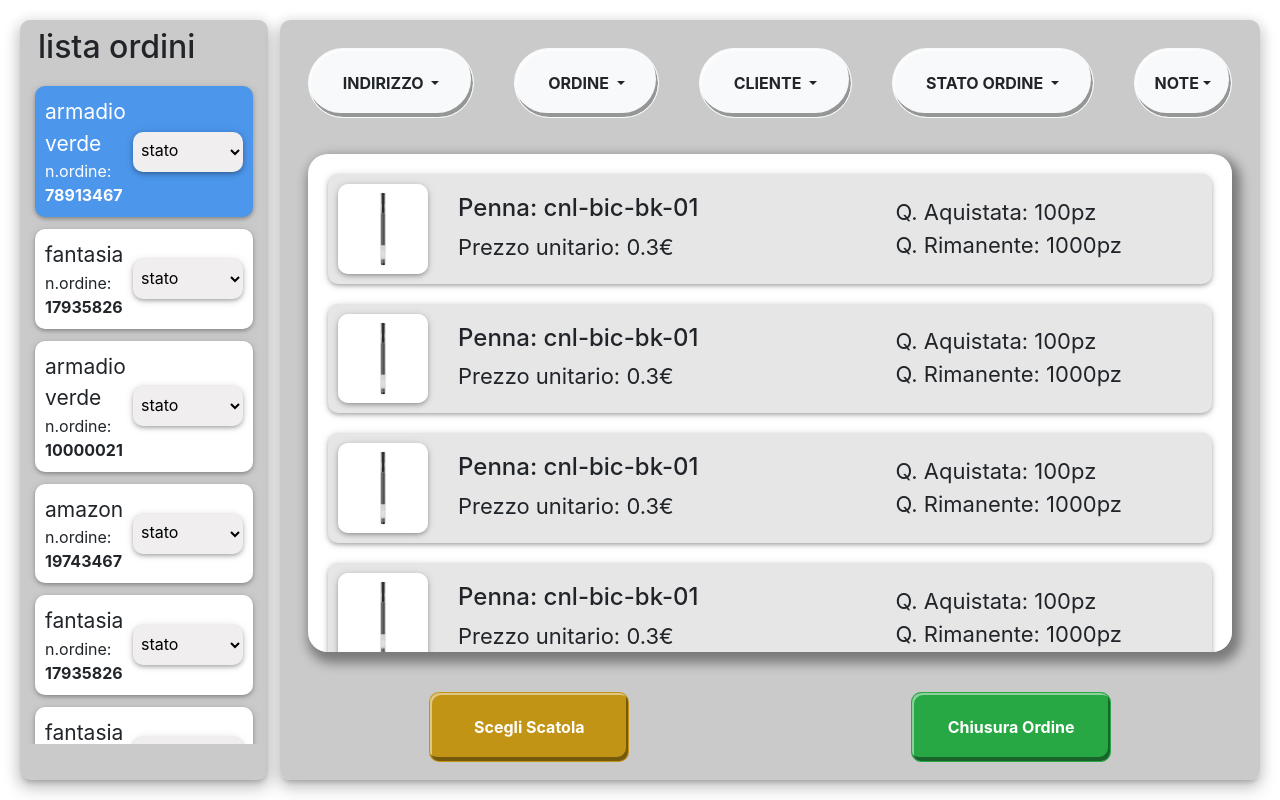
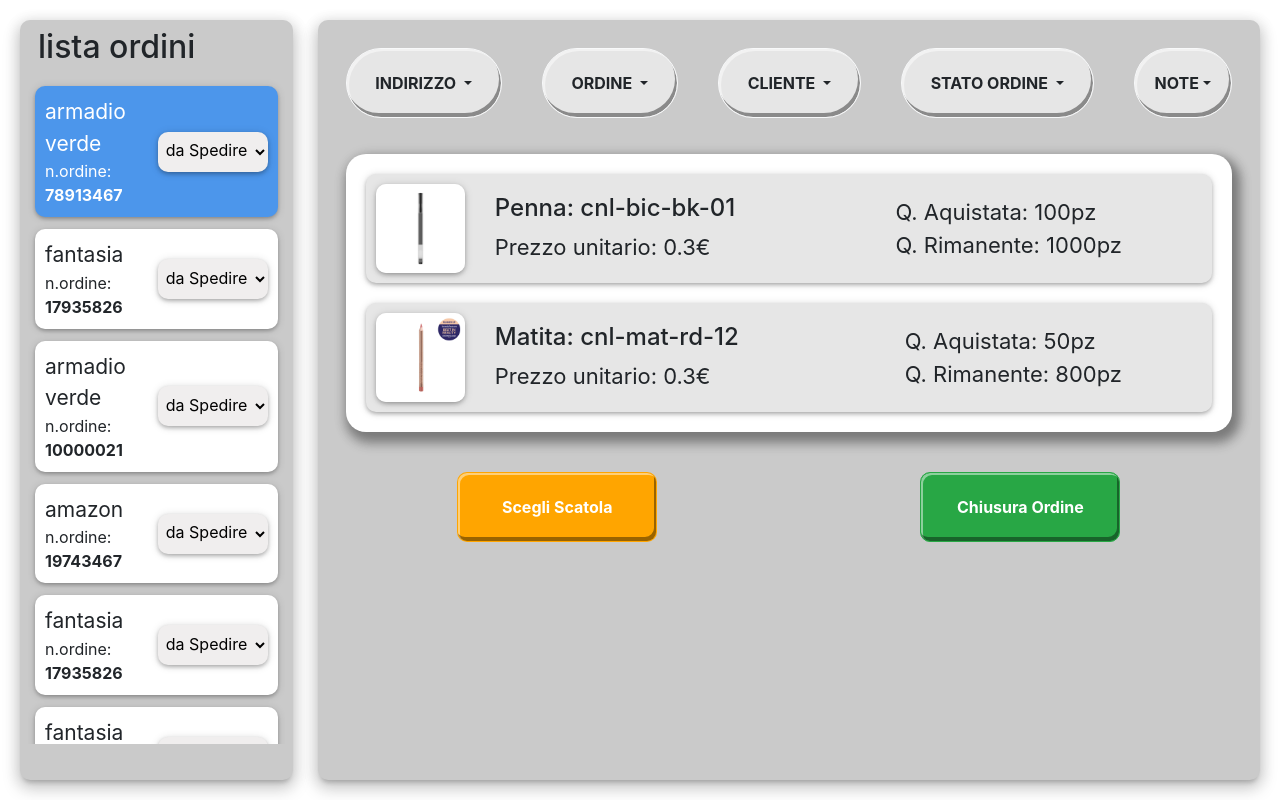
Before and after one commit to MicheleManco/esercizio-ui-ux-gestionale, a Vue app: page / in a window 1280 px wide. Built offline with nearby package versions, Linux system fonts and the light colour scheme.

Commit message:
migliorie varie

```diff
--- a/src/App.vue
+++ b/src/App.vue
@@ -61,42 +61,6 @@ export default {
                   },
 
               prodotti:[
-                {
-                img:"assets/penna.png",
-                nome:"Penna",
-                categoria:"cancelleria",
-                quantitaAcquistata:100,
-                skulLocation:"cnl-bic-bk-01",
-                prezzo:0.30,
-                quantitaRimanente:1000,
-              },
-              {
-                img:"assets/penna.png",
-                nome:"Penna",
-                categoria:"cancelleria",
-                quantitaAcquistata:100,
-                skulLocation:"cnl-bic-bk-01",
-                prezzo:0.30,
-                quantitaRimanente:1000,
-              },
-              {
-                img:"assets/penna.png",
-                nome:"Penna",
-                categoria:"cancelleria",
-                quantitaAcquistata:100,
-                skulLocation:"cnl-bic-bk-01",
-                prezzo:0.30,
-                quantitaRimanente:1000,
-              },
-              {
-                img:"assets/penna.png",
-                nome:"Penna",
-                categoria:"cancelleria",
-                quantitaAcquistata:100,
-                skulLocation:"cnl-bic-bk-01",
-                prezzo:0.30,
-                quantitaRimanente:1000,
-              },
               {
                 img:"assets/penna.png",
                 nome:"Penna",
@@ -142,7 +106,7 @@ export default {
               corriere:"ups",
               idOrdine:"17935826",
               pagamento:"carta di credito",
-              statoOrdine:"da spedire",
+              statoOrdine:0,
               totSconto:10,
               totProdotti:500,
               totSpedizione:80,
@@ -211,7 +175,7 @@ export default {
               corriere:"ups",
               idOrdine:"10000021",
               pagamento:"carta di credito",
-              statoOrdine:"da spedire",
+              statoOrdine:0,
               totSconto:10,
               totProdotti:500,
               totSpedizione:80,
@@ -238,11 +202,11 @@ export default {
 
               prodotti:[
                 {
-                img:"assets/logo.png",
+                img:"assets/felpa.jpg",
                 nome:"felpa",
                 categoria:"abbigliamento",
                 quantitaAcquistata:100,
-                skulLocation:"abb-avr-ylw-11",
+                skulLocation:"abb-avr-blu-11",
                 prezzo:0.30,
                 quantitaRimanente:1000,
               },
@@ -271,7 +235,7 @@ export default {
                 corriere:"ups",
                 idOrdine:"19743467",
                 pagamento:"carta di credito",
-                statoOrdine:"da spedire",
+                statoOrdine:0,
                 totSconto:10,
                 totProdotti:500,
                 totSpedizione:80,
@@ -340,7 +304,7 @@ export default {
               corriere:"ups",
               idOrdine:"17935826",
               pagamento:"carta di credito",
-              statoOrdine:"da spedire",
+              statoOrdine:0,
               totSconto:10,
               totProdotti:500,
               totSpedizione:80,
@@ -408,7 +372,7 @@ export default {
               corriere:"ups",
               idOrdine:"17935826",
               pagamento:"carta di credito",
-              statoOrdine:"da spedire",
+              statoOrdine:0,
               totSconto:10,
               totProdotti:500,
               totSpedizione:80,
@@ -476,7 +440,7 @@ export default {
               corriere:"ups",
               idOrdine:"17935826",
               pagamento:"carta di credito",
-              statoOrdine:"da spedire",
+              statoOrdine:0,
               totSconto:10,
               totProdotti:500,
               totSpedizione:80,
@@ -544,7 +508,7 @@ export default {
               corriere:"ups",
               idOrdine:"17935826",
               pagamento:"carta di credito",
-              statoOrdine:"da spedire",
+              statoOrdine:0,
               totSconto:10,
               totProdotti:500,
               totSpedizione:80,
@@ -612,7 +576,7 @@ export default {
               corriere:"ups",
               idOrdine:"17935826",
               pagamento:"carta di credito",
-              statoOrdine:"da spedire",
+              statoOrdine:0,
               totSconto:10,
               totProdotti:500,
               totSpedizione:80,
@@ -680,7 +644,7 @@ export default {
               corriere:"ups",
               idOrdine:"17935826",
               pagamento:"carta di credito",
-              statoOrdine:"da spedire",
+              statoOrdine:0,
               totSconto:10,
               totProdotti:500,
               totSpedizione:80,
@@ -748,7 +712,7 @@ export default {
               corriere:"ups",
               idOrdine:"17935826",
               pagamento:"carta di credito",
-              statoOrdine:"da spedire",
+              statoOrdine:0,
               totSconto:10,
               totProdotti:500,
               totSpedizione:80,
@@ -816,7 +780,7 @@ export default {
               corriere:"ups",
               idOrdine:"17935826",
               pagamento:"carta di credito",
-              statoOrdine:"da spedire",
+              statoOrdine:0,
               totSconto:10,
               totProdotti:500,
               totSpedizione:80,
@@ -884,7 +848,7 @@ export default {
               corriere:"ups",
               idOrdine:"17935826",
               pagamento:"carta di credito",
-              statoOrdine:"da spedire",
+              statoOrdine:0,
               totSconto:10,
               totProdotti:500,
               totSpedizione:80,
--- a/src/components/MainLayout.vue
+++ b/src/components/MainLayout.vue
@@ -9,7 +9,6 @@
       <li class="dropdown-item"> Destinatario: {{aziende[countervisible].ordine.indirizzo.nome}} , {{aziende[countervisible].ordine.indirizzo.cognome}}</li>
       <li class="dropdown-item">Indirizzo: {{aziende[countervisible].ordine.indirizzo.indirizzo1}} , {{aziende[countervisible].ordine.indirizzo.cap}} {{aziende[countervisible].ordine.indirizzo.citta}}</li>
       <li class="dropdown-item">{{aziende[countervisible].ordine.indirizzo.nazione}},{{aziende[countervisible].ordine.indirizzo.telefono}}</li>
-      <li class="dropdown-item">Separated link</li>
     </ul>
 
     <button type="button" class="btn btn-light dropdown-toggle" data-bs-toggle="dropdown" aria-expanded="false">
@@ -148,7 +147,7 @@ export default {
 
 <style scoped lang="scss">
 #container{
-  width: 79%;
+  width: 76%;
   background-color: #cacaca;
   height: 100%;
   border-radius: 10px;
@@ -173,6 +172,7 @@ export default {
       padding: 0px 20px;
       border-radius: 40px;
       height: 70px;
+      background-color: #e6e6e6;
       box-shadow: -2px -4px 0px 0px #0006 inset, 2px 2px 0px 0px #FFF7 inset;
     }
   }
@@ -242,7 +242,7 @@ export default {
     justify-content: space-around;
     margin: 40px 0;
     .btn-scatola{
-        background-color: #c29415;
+        background-color: #ffa500;
         color: white;
       }
     .btn{
--- a/src/components/Sidebar.vue
+++ b/src/components/Sidebar.vue
@@ -10,10 +10,9 @@
                 <div class="n-ordine">n.ordine: <strong>{{azienda.ordine.idOrdine}}</strong> </div>
             </div>
             <select name="stato-ordine" @change="$emit('select',i,$event)" id="selezione">
-                <option :value="0">stato</option>
                 <option :value="0">da Spedire</option>
-                <option :value="15">spedito</option>
-                <option :value="50">transito</option>
+                <option :value="14">spedito</option>
+                <option :value="47">transito</option>
                 <option :value="100">consegnato</option>
             </select>
         </li>
@@ -47,7 +46,7 @@ export default {
 
 <style scoped lang="scss">
 #container{
-    width: 20%;
+    width: 22%;
 }
     #container-sidebar{
         background-color: #cacaca;
```
Also changed, not shown: src/assets/felpa.jpg (added).
